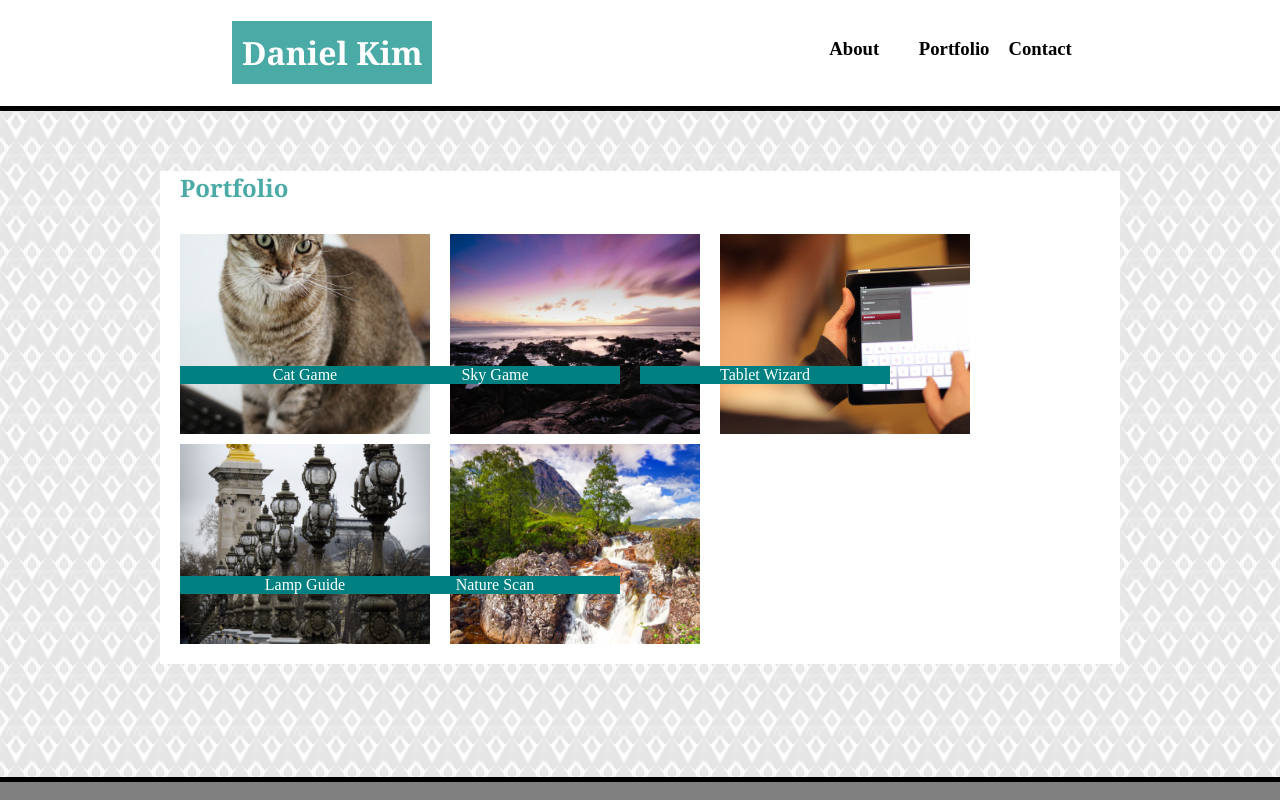
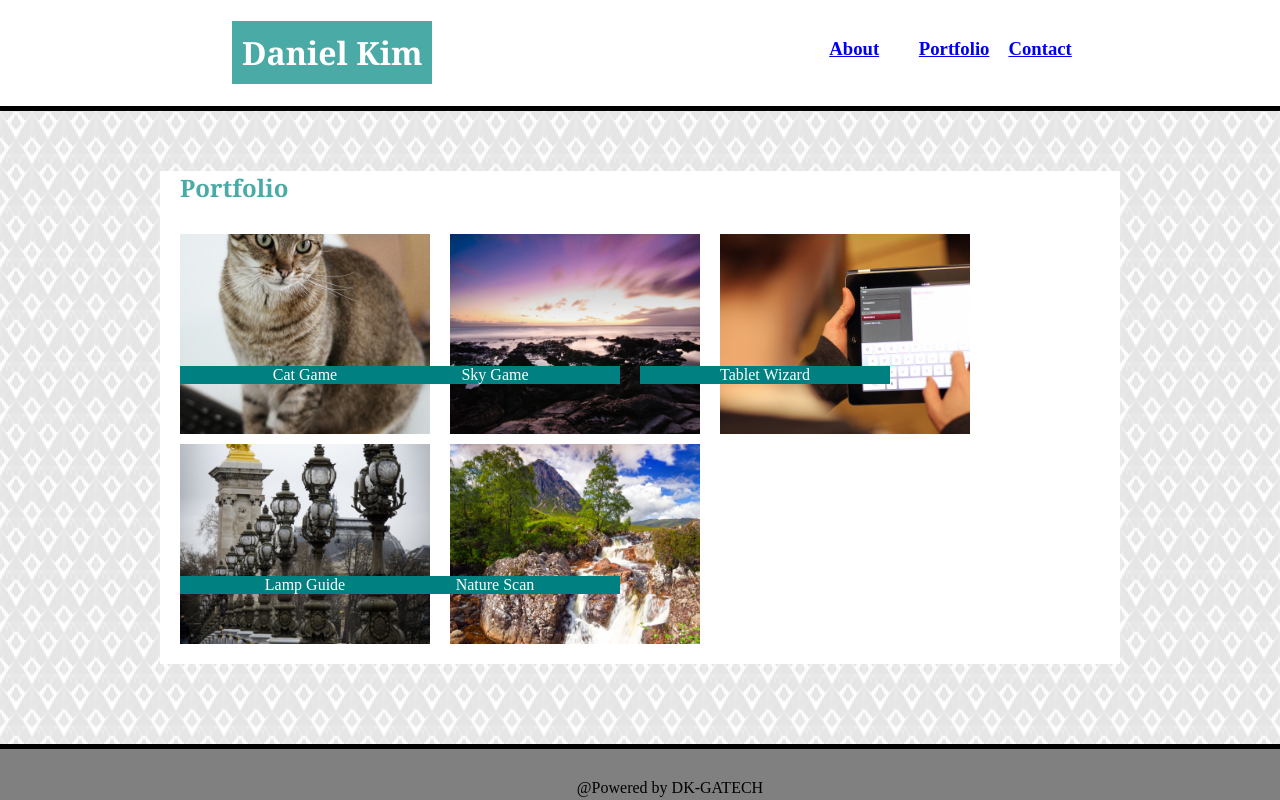
Before and after one commit to dkim67/Basic-Portfolio, a plain HTML site: page portfolio.html in a window 1280 px wide. Drawn offline with Linux system fonts and the light colour scheme.

Commit message:
last update

```diff
--- a/portfolio.html
+++ b/portfolio.html
@@ -12,12 +12,12 @@
     <header class= "clearfix">
         <h1>Daniel Kim </h1>
 
-        <h3 style="margin-right:182px;">Contact</h3>
-        <h3>Portfolio</h3>
-        <h3>About</h3>
+        <h3 style="margin-right:182px"><a href="contact.html">Contact</a></h3>
+        <h3><a href="portfolio.html">Portfolio</a></h3>
+        <h3><a href="index.html">About</a></h3>
 
     </header>
-    <div class= "bio container">
+    <div style="margin-bottom:.001px" class= "bio container">
     <div class= "clearfix picMargin">
         <h2>Portfolio</h2>
         <img id= "pic1" src= "assets/images/cat-game.jpeg" alt= "Cat Game" height= "200px" width= "250px">
```
Also changed, not shown: contact.html (+4 -4 lines), index.html (+3 -3 lines).
